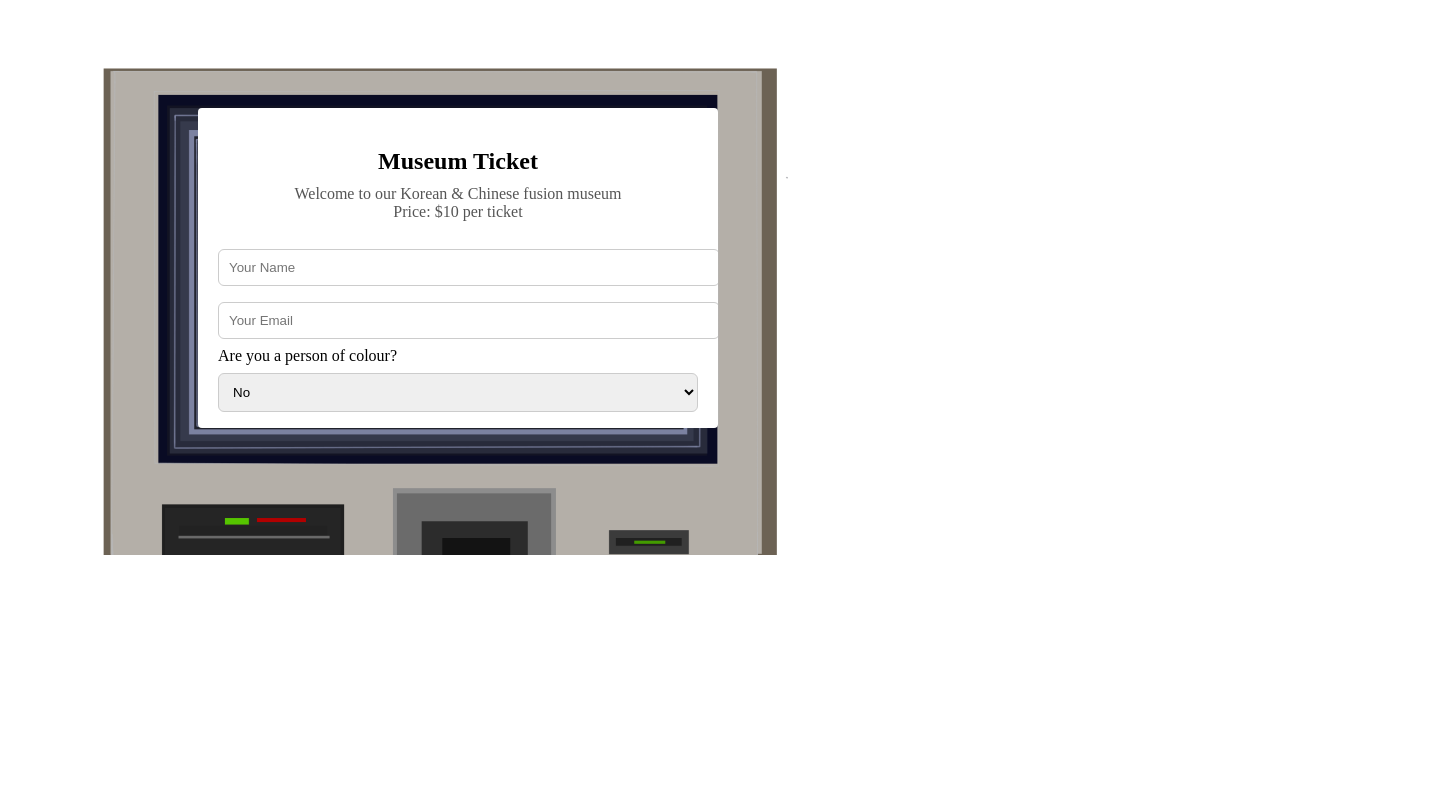
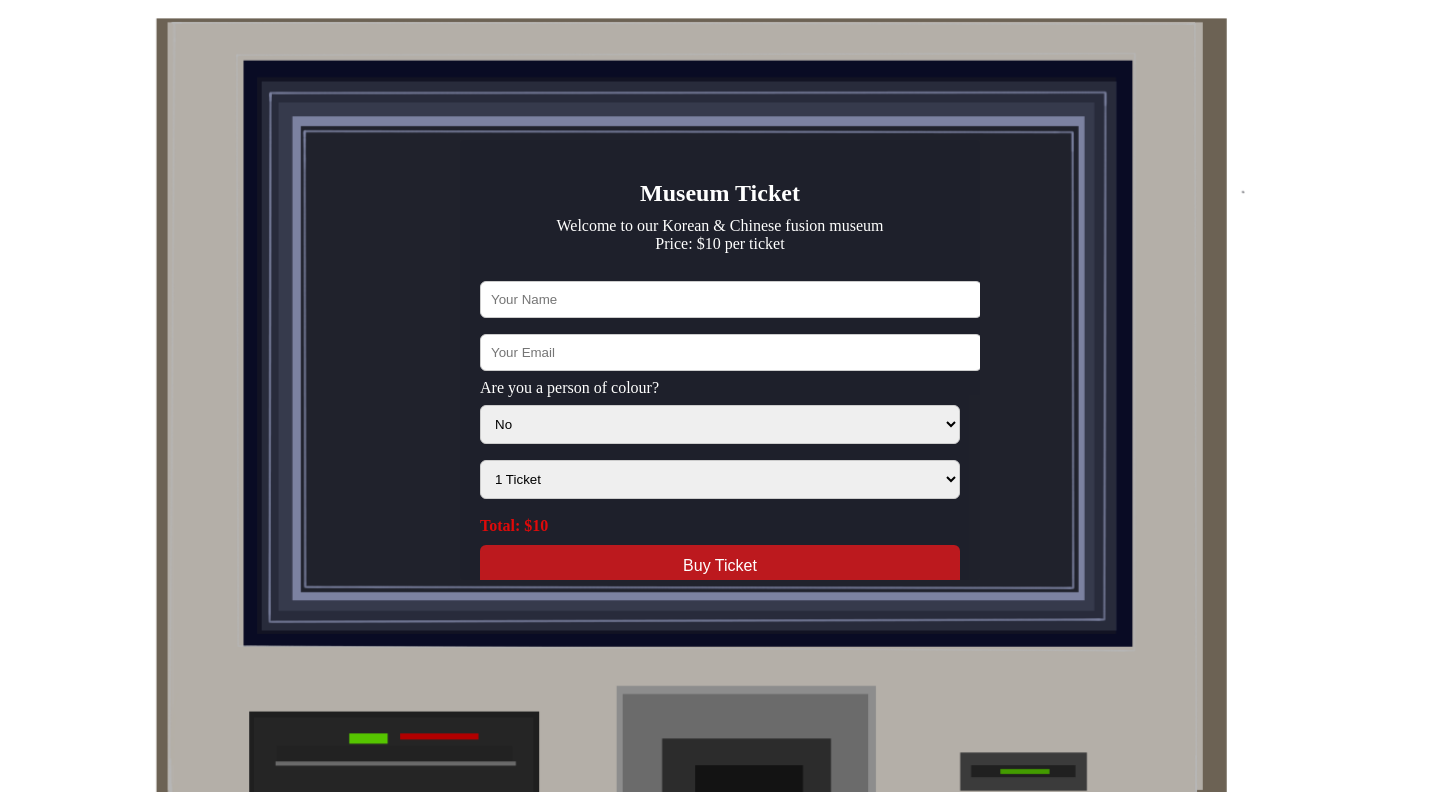
Before and after one commit to yejiweji/CART263_Project1, a plain HTML site: page index.html in a window 1280 px wide. Shown: the whole page, 1432 px wide, since content can reach past the window. Drawn offline with Linux system fonts and the light colour scheme.

Commit message:
fixed ticketbooth

```diff
--- a/css/style.css
+++ b/css/style.css
@@ -1,11 +1,11 @@
 /* Container for the booth image */
 .booth-wrapper {
     background-image: url('../assets/image/ticketbooth.png');
-    background-size: contain;
+    background-size: cover;
     background-repeat: no-repeat;
     background-position: center;
-    width: 900px; /* Adjust based on your image aspect ratio */
-    height: 600px;
+    width: 178vh; /* Adjust based on your image aspect ratio */
+    height: 98vh;
     display: flex;
     justify-content: center;
     align-items: center;
@@ -14,11 +14,11 @@
 
 /* Adjust the existing container to fit the booth "screen" */
 .ticket-container {
-    background: white;
+    background: rgba(16, 13, 41, 0.045);
     padding: 20px;
     border-radius: 4px; /* Squarer corners to match the screen */
     width: 480px;      /* Adjust width to fit the black screen area */
-    height: 280px;     /* Adjust height to fit the black screen area */
+    height: 400px;     /* Adjust height to fit the black screen area */
     box-shadow: none;  /* Remove shadow so it looks like it's inside the screen */
     overflow-y: auto;  /* Allows scrolling if content is too long for the screen */
 
@@ -28,13 +28,14 @@
 
 h2 {
     text-align: center;
+    color:#ffffff;
     margin-bottom: 10px;
 }
 
 .event-info {
     text-align: center;
     margin-bottom: 20px;
-    color: #555;
+    color: #ffffff;
 }
 
 input, select {
@@ -48,12 +49,13 @@
 .total {
     font-weight: bold;
     margin: 10px 0;
+    color:#df0a0a;
 }
 
 button {
     width: 100%;
     padding: 12px;
-    background: #a3262a;
+    background: #bc191e;
     color: white;
     border: none;
     border-radius: 6px;
@@ -85,3 +87,7 @@
     margin: 15% auto;
     text-align: center;
 }
+
+label {
+    color: white;
+}
```
Also changed, not shown: museum/index.html (+3 -3 lines).
